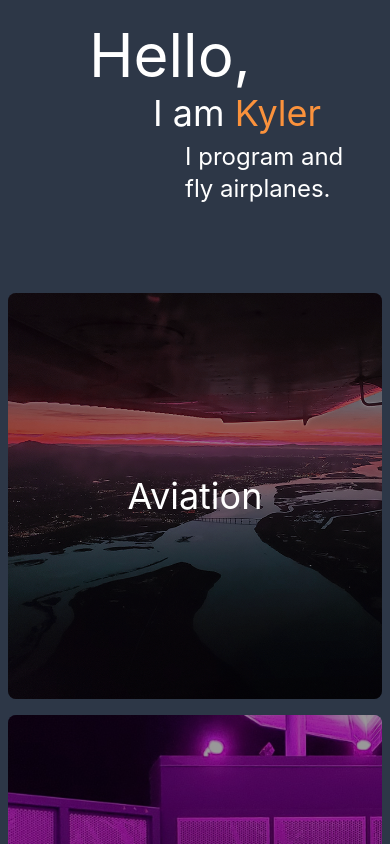
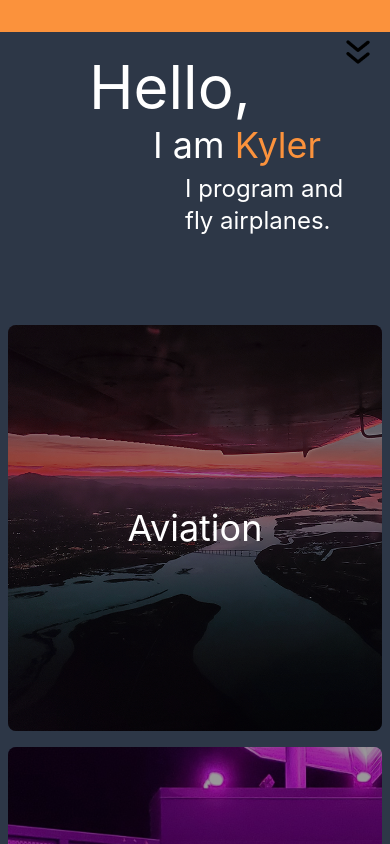
Before and after one commit to fisher60/portfolio, a React (Create React App) app in the folder portfolio/: page / in a window 390 px wide. Shown: the top 844 px of the page. Built offline with nearby package versions, Linux system fonts and the light colour scheme.

Commit message:
add mobile responsive navbar

```diff
--- a/portfolio/src/components/navbar.css
+++ b/portfolio/src/components/navbar.css
@@ -4,6 +4,10 @@
 
 .nav.extended{
     width: 65px;
+}
+
+.mobile-nav.collapsed{
+    height: 0px;
 }
 
 .icon.extended{
@@ -29,3 +33,11 @@
     transform: rotate(180deg);
 
 }
+
+.mobile-collapse-button.collapsed {
+    -webkit-transform:rotate(90deg);
+    -moz-transform: rotate(90deg);
+    -ms-transform: rotate(90deg);
+    -o-transform: rotate(90deg);
+    transform: rotate(90deg);
+}
--- a/portfolio/src/components/navbar.jsx
+++ b/portfolio/src/components/navbar.jsx
@@ -14,9 +14,9 @@ export default class Navbar extends Component{
     toggleCollapse = () => {
         this.setState({navClass: this.state.toggle ? "collapsed" : "extended", toggle: !this.state.toggle})
     }
+
     render(){
-        return(
-            <div className="float-left h-screen">
+        let desktopNavbar = <div className="float-left h-screen">
             <div className={"absolute bg-orange-400 duration-500 h-full nav " + this.state.navClass}>
                 <div className={"duration-500 icon " + this.state.navClass}>
                     <Link to="/">
@@ -37,6 +37,32 @@ export default class Navbar extends Component{
             </div>
 
         </div>
+
+    let mobileNavbar = <div className={"flex justify-center w-screen bg-orange-400 h-20 p-4 duration-500 mobile-nav " + this.state.navClass}>
+        <Link to="/">
+            <img className="h-full" src={homeIcon} alt="home icon"/>
+        </Link>
+
+        <img
+            src={arrowIcon}
+            className={
+                "absolute right-3 top-8 rotate-[270deg] w-10 duration-500 bg-black bg-opacity-0 rounded-r-lg" +
+                "hover:bg-opacity-10 mobile-collapse-button " + this.state.navClass}
+            onClick={this.toggleCollapse}
+            alt="Navbar expand/collapse button"
+        />
+    </div>
+
+        return(
+            <>
+                <div className="md:hidden">
+                    {mobileNavbar}
+                </div>
+
+                <div className="hidden md:block">
+                    {desktopNavbar}
+                </div>
+            </>
         )
     }
 }
```
Lines whose indentation alone changed are shown as unchanged.
